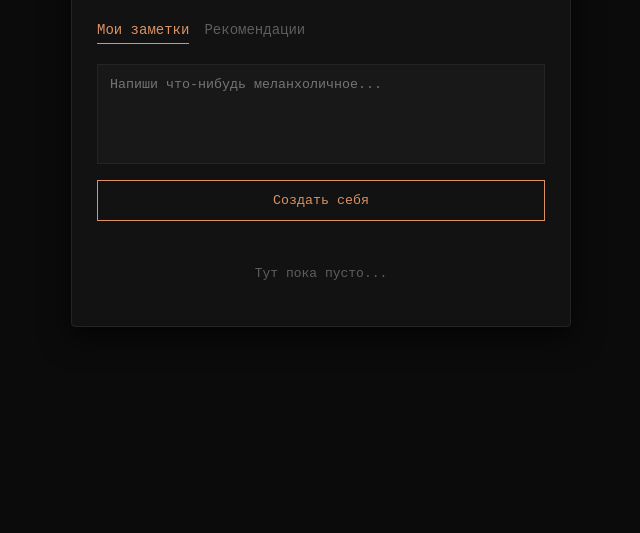
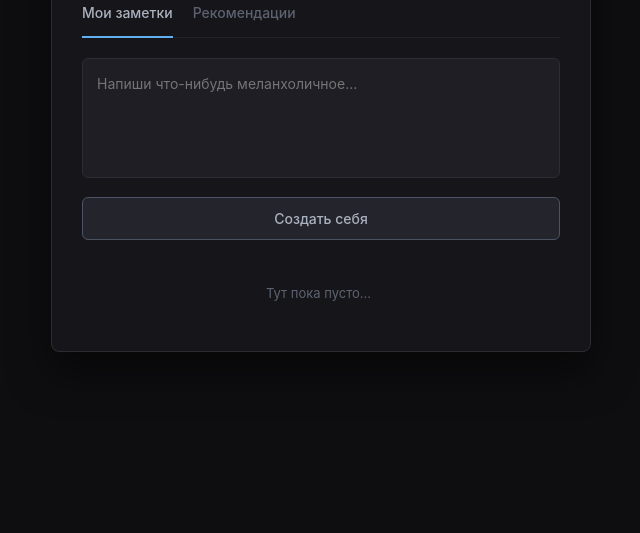
Before and after one commit to ChocolateBorodca/glassnotes, a plain HTML site: page index.html in a window 1280 px wide. Shown: the part 267-800 px from the top of the page, without its empty margins (319-959 px from the left). Drawn offline with Linux system fonts and the light colour scheme.

Commit message:
Update index.html

```diff
--- a/index.html
+++ b/index.html
@@ -7,17 +7,18 @@
 
   <!-- PWA настройки и иконка -->
   <link rel="manifest" href="manifest.json">
-  <meta name="theme-color" content="#000000">
+  <meta name="theme-color" content="#0e0e10">
   <link rel="apple-touch-icon" href="logo.png">
 
   <style>
     :root {
-      --bg-color: #0b0b0b;
-      --container-bg: #121212;
-      --border-color: #242424;
-      --text-main: #dc9264;
-      --text-muted: #5e5e5e;
-      --accent: #dc9264;
+      --bg-color: #0e0e10;
+      --container-bg: #16161a;
+      --border-color: #2c2c35;
+      --text-main: #abb2bf;
+      --text-muted: #5c6370;
+      --accent: #61afef; /* Информационный акцент Obsidian */
+      --btn-border: #4b5263;
     }
 
     * {
@@ -29,22 +30,22 @@
     body {
       background-color: var(--bg-color);
       color: var(--text-main);
-      font-family: monospace;
+      font-family: -apple-system, BlinkMacSystemFont, "Segoe UI", Roboto, Helvetica, Arial, sans-serif;
       display: flex;
       justify-content: center;
       align-items: center;
       min-height: 100vh;
-      padding: 15px;
+      padding: 20px;
     }
 
     .app-container {
       width: 100%;
-      max-width: 500px;
+      max-width: 540px;
       background: var(--container-bg);
       border: 1px solid var(--border-color);
-      padding: 25px;
-      border-radius: 4px;
-      box-shadow: 0 10px 30px rgba(0,0,0,0.7);
+      padding: 30px;
+      border-radius: 8px;
+      box-shadow: 0 20px 40px rgba(0,0,0,0.5);
     }
 
     .header {
@@ -60,90 +61,128 @@
       display: flex;
       align-items: center;
       gap: 10px;
+      font-weight: 600;
+      font-size: 14px;
+      letter-spacing: 0.5px;
     }
 
     .logo-img {
-      width: 24px;
-      height: 24px;
+      width: 18px;
+      height: 18px;
       object-fit: cover;
     }
 
     .tabs {
       display: flex;
-      gap: 15px;
+      gap: 20px;
       margin-bottom: 20px;
+      border-bottom: 1px solid rgba(44, 44, 53, 0.5);
+      padding-bottom: 8px;
     }
 
     .tab {
       background: none;
       border: none;
       color: var(--text-muted);
-      font-family: monospace;
+      font-family: inherit;
       cursor: pointer;
       font-size: 14px;
-      padding-bottom: 5px;
+      font-weight: 500;
+      padding-bottom: 8px;
+      position: relative;
+      transition: color 0.2s;
+    }
+
+    .tab:hover {
+      color: var(--text-main);
     }
 
     .tab.active {
       color: var(--text-main);
-      border-bottom: 1px solid var(--accent);
+    }
+
+    .tab.active::after {
+      content: '';
+      position: absolute;
+      bottom: -9px;
+      left: 0;
+      width: 100%;
+      height: 2px;
+      background-color: var(--accent);
     }
 
     textarea {
       width: 100%;
-      height: 100px;
-      background: #181818;
+      height: 120px;
+      background: #1e1e24;
       border: 1px solid var(--border-color);
-      color: #e0e0e0;
-      padding: 12px;
-      font-family: monospace;
+      border-radius: 6px;
+      color: #ffffff;
+      padding: 14px;
+      font-family: inherit;
+      font-size: 14px;
+      line-height: 1.5;
       resize: none;
       outline: none;
-      margin-bottom: 12px;
+      margin-bottom: 15px;
+      transition: border-color 0.2s;
+    }
+
+    textarea:focus {
+      border-color: var(--btn-border);
     }
 
     button.btn-main {
       width: 100%;
-      background: none;
-      border: 1px solid var(--accent);
-      color: var(--accent);
+      background: #24242c;
+      border: 1px solid var(--btn-border);
+      color: var(--text-main);
       padding: 12px;
-      font-family: monospace;
+      font-family: inherit;
+      font-size: 14px;
+      font-weight: 500;
+      border-radius: 6px;
       cursor: pointer;
       transition: all 0.2s;
     }
 
     button.btn-main:hover {
-      background: rgba(220, 146, 100, 0.1);
+      background: #2c2c35;
+      border-color: #5c6370;
     }
 
     .feed {
       margin-top: 25px;
-      max-height: 350px;
+      max-height: 320px;
       overflow-y: auto;
+      padding-right: 5px;
     }
 
     .note-card {
-      background: #161616;
+      background: #1e1e24;
       border: 1px solid var(--border-color);
-      padding: 15px;
-      margin-bottom: 15px;
-      border-radius: 2px;
+      padding: 16px;
+      margin-bottom: 12px;
+      border-radius: 6px;
+      font-size: 14px;
+      line-height: 1.5;
     }
 
     .note-date {
       font-size: 11px;
       color: var(--text-muted);
-      margin-top: 8px;
+      margin-top: 10px;
+      display: block;
     }
 
     .hidden {
       display: none !important;
     }
 
-    /* Стилизация скроллбара */
-    .feed::-webkit-scrollbar { width: 4px; }
-    .feed::-webkit-scrollbar-thumb { background: var(--border-color); }
+    /* Кастомный минималистичный скроллбар */
+    .feed::-webkit-scrollbar { width: 5px; }
+    .feed::-webkit-scrollbar-track { background: transparent; }
+    .feed::-webkit-scrollbar-thumb { background: var(--border-color); border-radius: 10px; }
   </style>
 </head>
 <body>
@@ -258,7 +297,7 @@
       try {
         audioCtx = new (window.AudioContext || window.webkitAudioContext)();
         document.getElementById('ambient-status').innerText = "music: on (oneheart ambient)";
-        document.getElementById('ambient-status').style.color = "var(--accent)";
+        document.getElementById('ambient-status').style.color = "var(--text-main)";
 
         // Создаем левый низкий гул (Основа)
         createOscillator(110, 0.4, -0.5);
@@ -266,7 +305,7 @@
         createOscillator(165, 0.3, 0.5);
 
       } catch(e) {
-        console.log("Аудио контекст не поддерживается браузере");
+        console.log("Аудио контекст не поддерживается в этом браузере");
       }
     }
 
```
